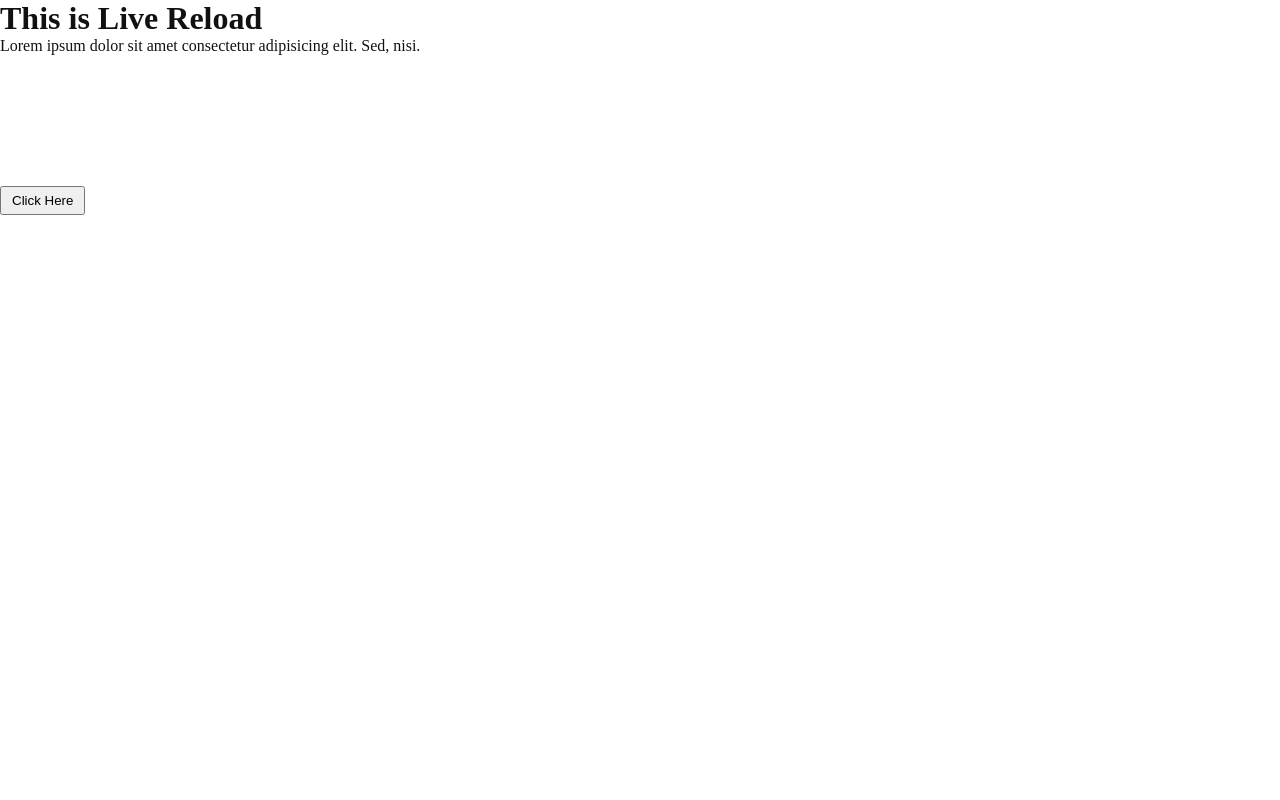
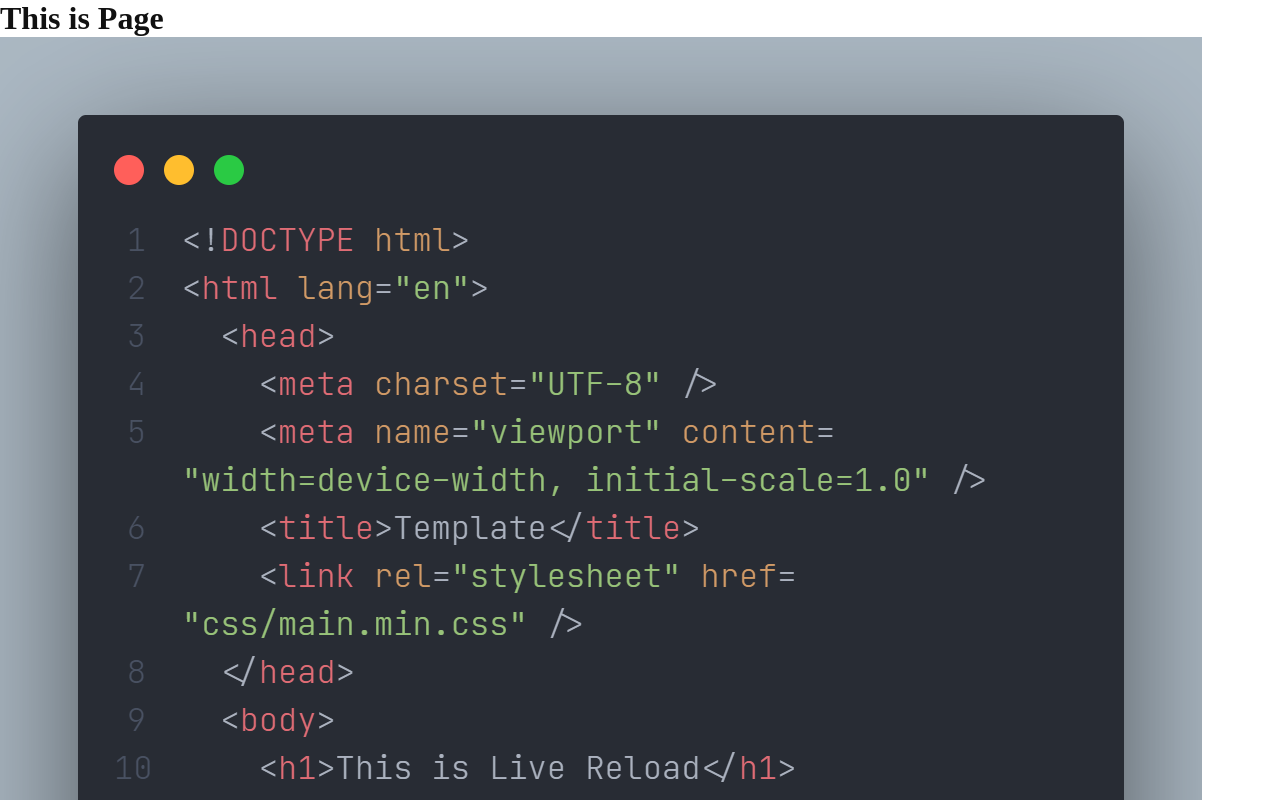
Before and after one commit to fortsite/my-gulp, a website: page src/index.html in a window 1280 px wide. Shown: the top 800 px of the page. Drawn offline with nearby package versions, Linux system fonts and the light colour scheme; files that its build step writes are made by us from their sources; a web font is replaced by a local one.

Commit message:
Added webp and webp-html plugin

```diff
--- a/package.json
+++ b/package.json
@@ -31,6 +31,8 @@
     "gulp-ttf2woff": "^1.1.1",
     "gulp-ttf2woff2": "^3.0.0",
     "gulp-uglify-es": "^2.0.0",
+    "gulp-webp": "^4.0.1",
+    "gulp-webp-html": "^1.0.2",
     "node-sass": "^5.0.0",
     "webpack": "^5.10.2",
     "webpack-stream": "^6.1.1"
--- a/src/index.html
+++ b/src/index.html
@@ -7,15 +7,8 @@
     <link rel="stylesheet" href="css/main.min.css" />
   </head>
   <body>
-    <h1>This is Live Reload</h1>
-    <p>Lorem ipsum dolor sit amet consectetur adipisicing elit. Sed, nisi.</p>
-    <button type="button">Click Here</button>
-    <svg class="twitter">
-      <use xlink:href="assets/svg/sprite.svg#twitter" />
-    </svg>
-    <svg class="facebook">
-      <use xlink:href="assets/svg/sprite.svg#facebook" />
-    </svg>
+    <h1>This is Page</h1>
+    <img src="assets/img/code.png" alt="code" />
 
     <script src="assets/js/main.js"></script>
   </body>
--- a/src/scss/_fonts.scss
+++ b/src/scss/_fonts.scss
@@ -1,3 +1,3 @@
 @include font-face("Roboto-Bold", "Roboto-Bold", 400);
+@include font-face("Roboto-Regular", "Roboto-Regular", 400);
 @include font-face("Roboto-Light", "Roboto-Light", 400);
-@include font-face("Roboto-Regular", "Roboto-Regular", 400);
```
Also changed, not shown: gulpfile.js (+9 -1 lines), 1 other file.
